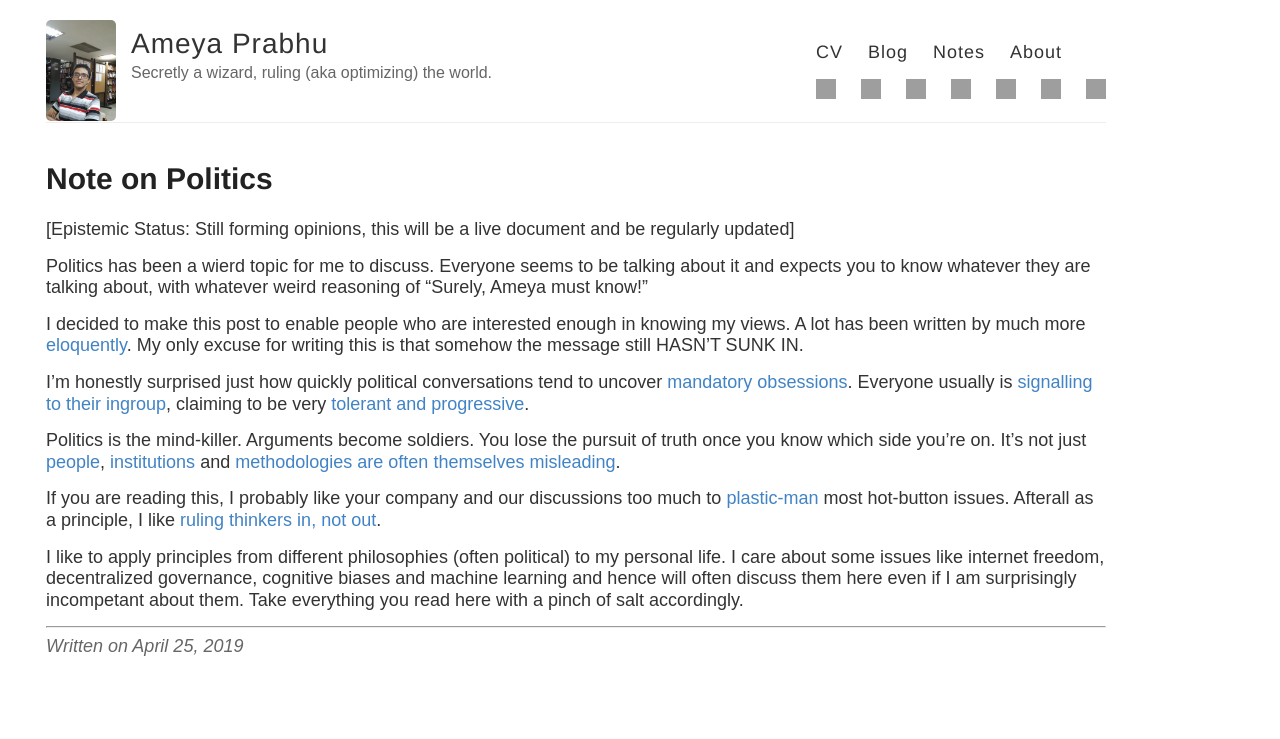
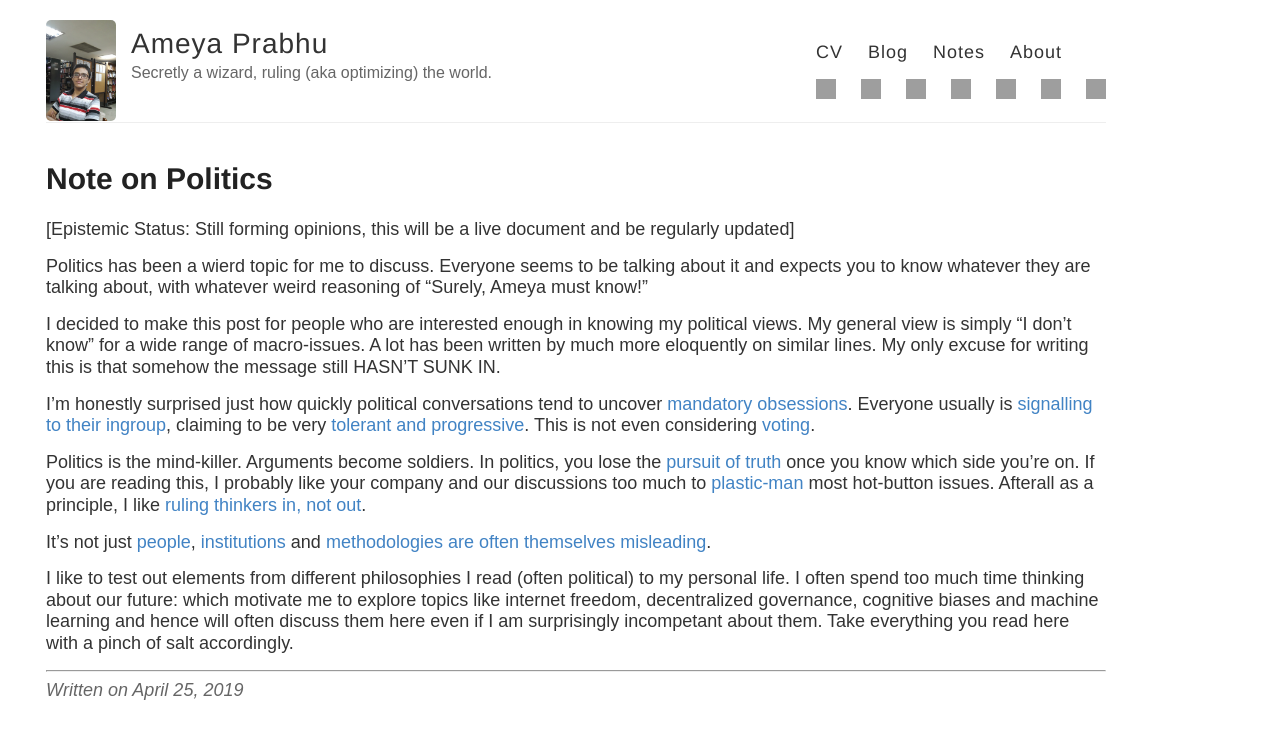
Before and after one commit to bayesianconspirator/bayesianconspirator.github.io, a Jekyll site: the page built from blog/politics.md, in a window 1280 px wide. Shown: the top 739 px of the page. Built offline with Jekyll 4.4.1, drawn with Linux system fonts in a browser that asks for light colours; some web fonts are replaced; comment, search, counter and statistics services are not loaded; grey boxes are pictures that could not be loaded.

Commit message:
+more debugging

```diff
--- a/blog/politics.md
+++ b/blog/politics.md
@@ -17,14 +17,14 @@ date: 2019-04-25
 
 Politics has been a wierd topic for me to discuss. Everyone seems to be talking about it and expects you to know whatever they are talking about, with whatever weird reasoning of "Surely, Ameya must know!"
 
-I decided to make this post to enable people who are interested enough in knowing my views. A lot has been written by much more [eloquently](https://www.lesswrong.com/s/3ELrPerFTSo75WnrH). My only excuse for writing this is that somehow the message still HASN’T SUNK IN.
+I decided to make this post for people who are interested enough in knowing my political views. My general view is simply "I don't know" for a wide range of macro-issues. A lot has been written by much more eloquently on similar lines. My only excuse for writing this is that somehow the message still HASN’T SUNK IN.
 
-I'm honestly surprised just how quickly political conversations tend to uncover [mandatory obsessions](https://putanumonit.com/2018/11/07/mandatory-obsessions/). Everyone usually is [signalling to their ingroup](slatestarcodex.com/2016/04/04/the-ideology-is-not-the-movement/), claiming to be very [tolerant and progressive](https://slatestarcodex.com/2014/09/30/i-can-tolerate-anything-except-the-outgroup/).
+I'm honestly surprised just how quickly political conversations tend to uncover [mandatory obsessions](https://putanumonit.com/2018/11/07/mandatory-obsessions/). Everyone usually is [signalling to their ingroup](slatestarcodex.com/2016/04/04/the-ideology-is-not-the-movement/), claiming to be very [tolerant and progressive](https://slatestarcodex.com/2014/09/30/i-can-tolerate-anything-except-the-outgroup/). This is not even considering [voting](https://putanumonit.com/2015/12/30/010-voting/).
 
-Politics is the mind-killer. Arguments become soldiers. You lose the pursuit of truth once you know which side you’re on. It's not just [people](https://medium.com/incerto/the-intellectual-yet-idiot-13211e2d0577), [institutions](https://slatestarcodex.com/2014/05/23/ssc-gives-a-graduation-speech/) and [methodologies]((http://www.stat.columbia.edu/~gelman/research/unpublished/abandon.pdf)) [are](https://slatestarcodex.com/2014/04/28/the-control-group-is-out-of-control/)  [often](https://slatestarcodex.com/2019/01/14/too-many-people-dare-call-it-conspiracy/) [themselves](https://nintil.com/2016/04/10/on-the-express-acceptance-and-rejection-of-beliefs/) [misleading](https://slatestarcodex.com/2016/08/29/reverse-voxsplaining-drugs-vs-chairs/).
+Politics is the mind-killer. Arguments become soldiers. In politics, you lose the [pursuit of truth](https://mason.gmu.edu/~rhanson/deceive.pdf) once you know which side you’re on. If you are reading this, I probably like your company and our discussions too much to [plastic-man](https://putanumonit.com/2016/09/16/plastic-men/) most hot-button issues. Afterall as a principle, I like [ruling thinkers in, not out](https://slatestarcodex.com/2019/02/26/rule-genius-in-not-out/).
 
-If you are reading this, I probably like your company and our discussions too much to [plastic-man](https://putanumonit.com/2016/09/16/plastic-men/) most hot-button issues. Afterall as a principle, I like [ruling thinkers in, not out](https://slatestarcodex.com/2019/02/26/rule-genius-in-not-out/).
+It's not just [people](https://medium.com/incerto/the-intellectual-yet-idiot-13211e2d0577), [institutions](https://slatestarcodex.com/2014/05/23/ssc-gives-a-graduation-speech/) and [methodologies]((http://www.stat.columbia.edu/~gelman/research/unpublished/abandon.pdf)) [are](https://slatestarcodex.com/2014/04/28/the-control-group-is-out-of-control/)  [often](https://slatestarcodex.com/2019/01/14/too-many-people-dare-call-it-conspiracy/) [themselves](https://nintil.com/2016/04/10/on-the-express-acceptance-and-rejection-of-beliefs/) [misleading](https://slatestarcodex.com/2016/08/29/reverse-voxsplaining-drugs-vs-chairs/).
 
-I like to apply principles from different philosophies (often political) to my personal life. I care about some issues like internet freedom, decentralized governance, cognitive biases and machine learning and hence will often discuss them here even if I am surprisingly incompetant about them. Take everything you read here with a pinch of salt accordingly.
+I like to test out elements from different philosophies I read (often political) to my personal life. I often spend too much time thinking about our future: which motivate me to explore topics like internet freedom, decentralized governance, cognitive biases and machine learning and hence will often discuss them here even if I am surprisingly incompetant about them. Take everything you read here with a pinch of salt accordingly.
 
 ---
```
Also changed, not shown: blog/bloggingg_as_journalism.md (added, +20 -0 lines).
